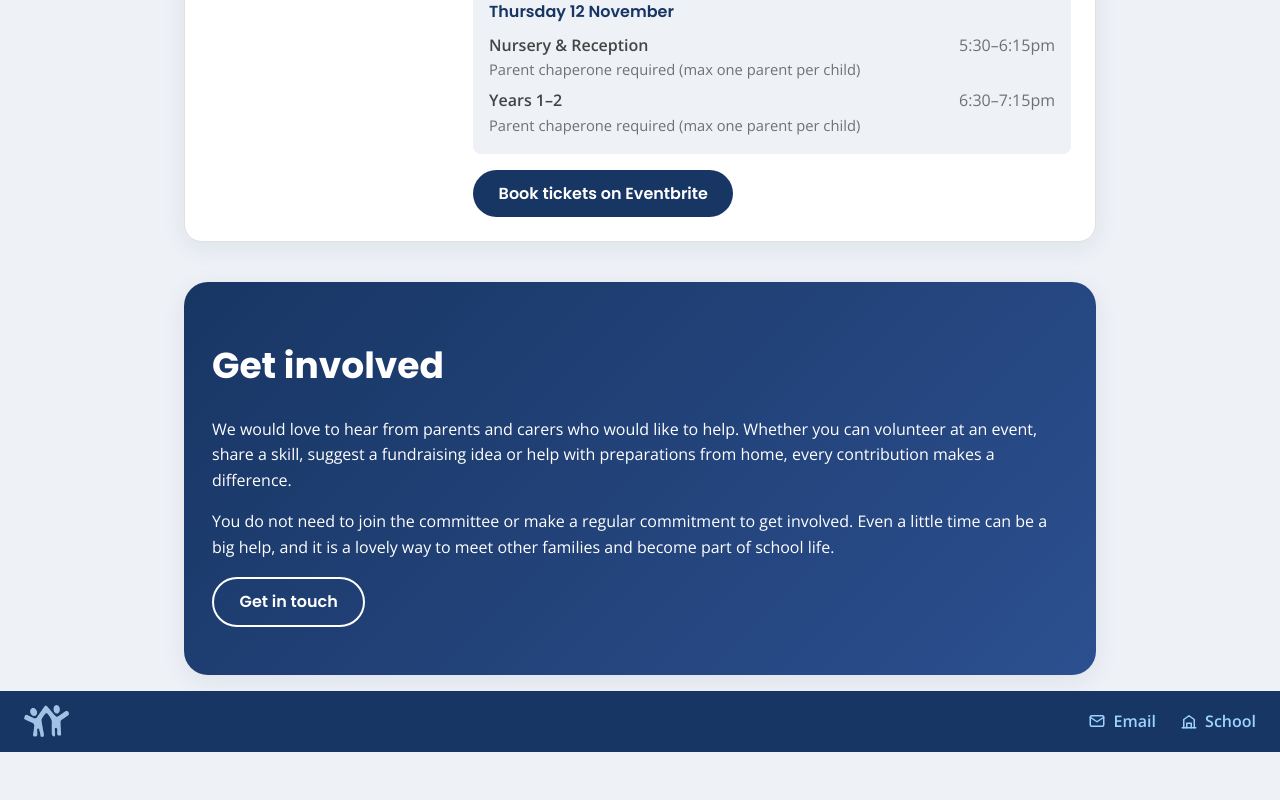
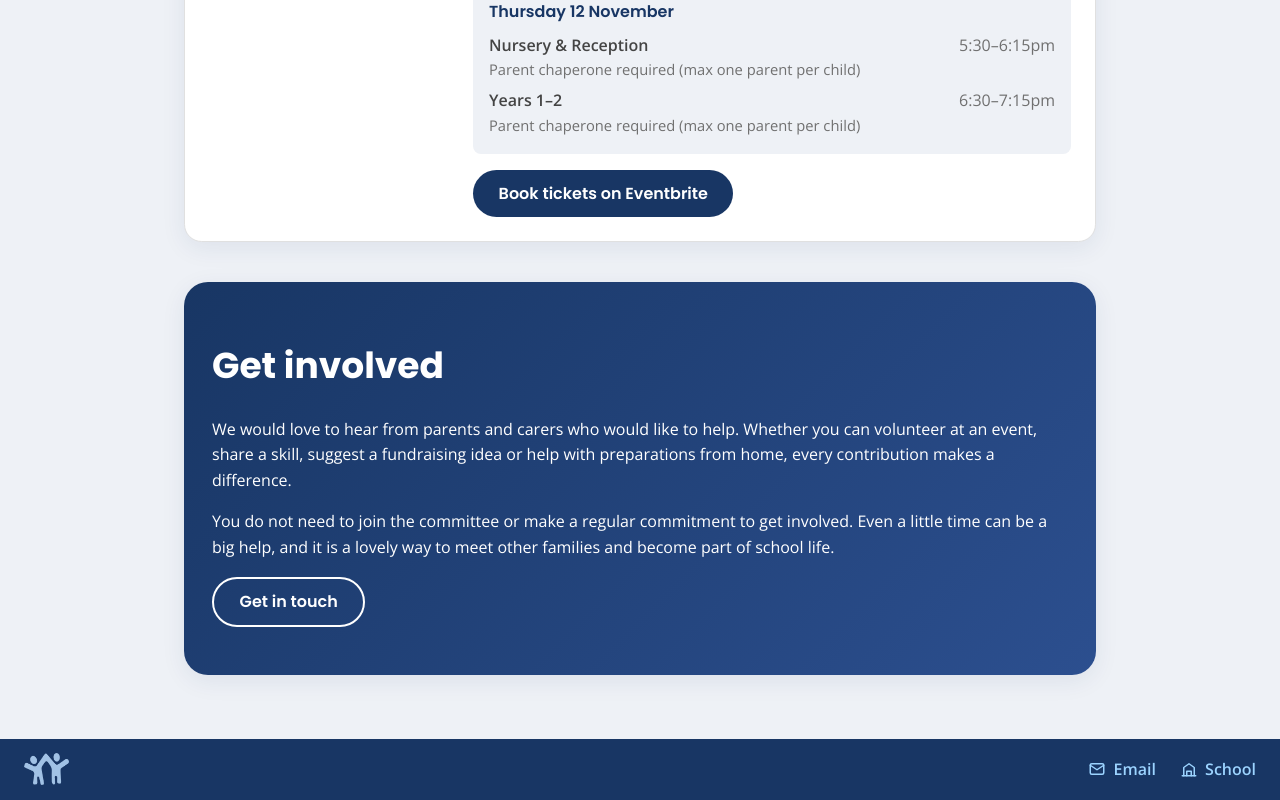
Before and after one commit to claidler/woodstock-pta, a React (Vite) app: page / in a window 1280 px wide. Shown: the part 1309-2109 px from the top of the page. Before the commit the page ends 2061 px from the top, so only its background shows below. Built offline with nearby package versions, Linux system fonts and the light colour scheme.

Commit message:
Restore a moderate gap between content and footer

```diff
--- a/src/styles.css
+++ b/src/styles.css
@@ -165,11 +165,11 @@ a {
   width: 100%;
   max-width: 960px;
   margin: 0 auto;
-  padding: 2rem 1.5rem 1rem;
+  padding: 2rem 1.5rem 2.5rem;
 }
 
 .site-footer {
-  margin-top: 0;
+  margin-top: 1.5rem;
   padding: 0.9rem 1.5rem;
   display: flex;
   align-items: center;
```
